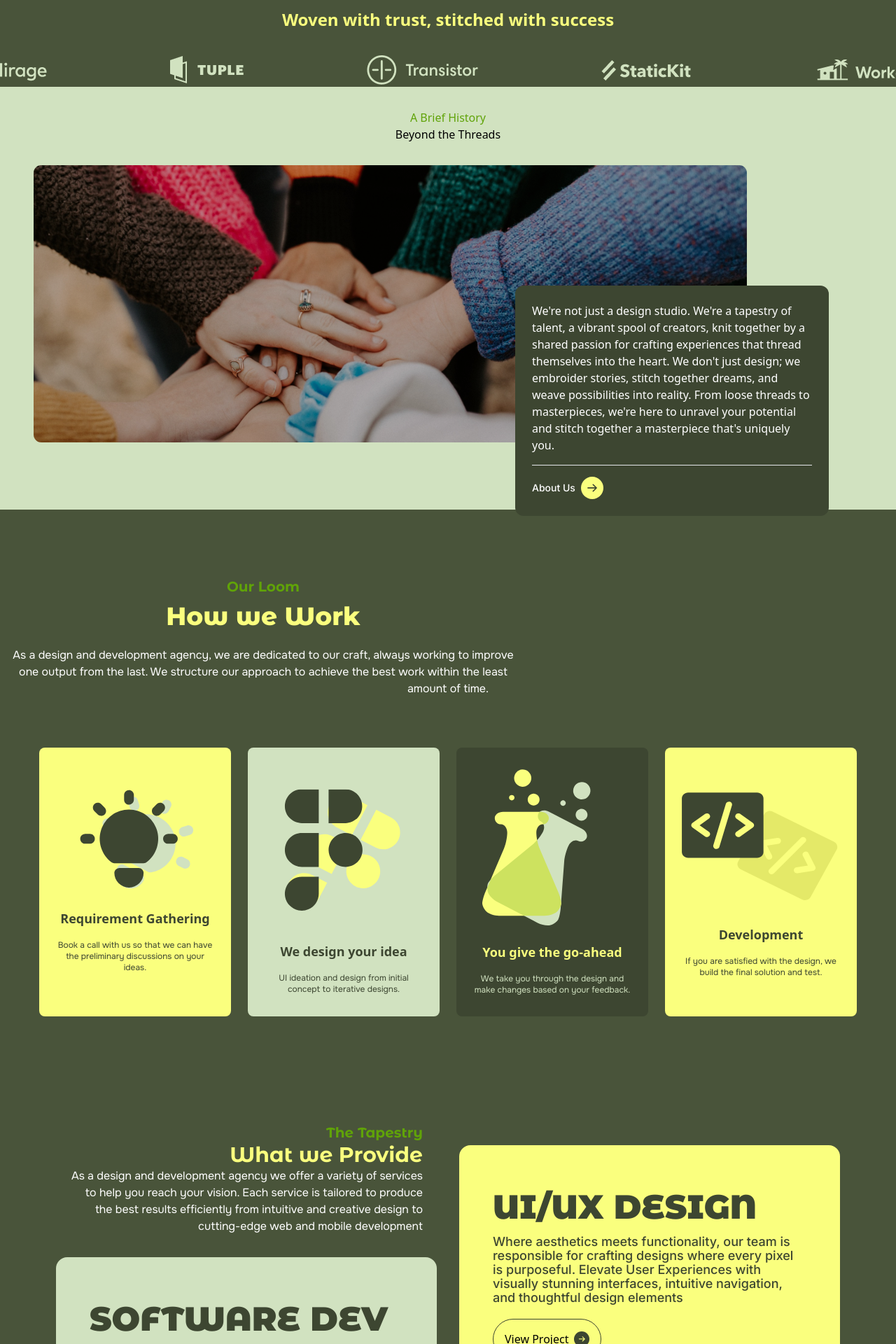
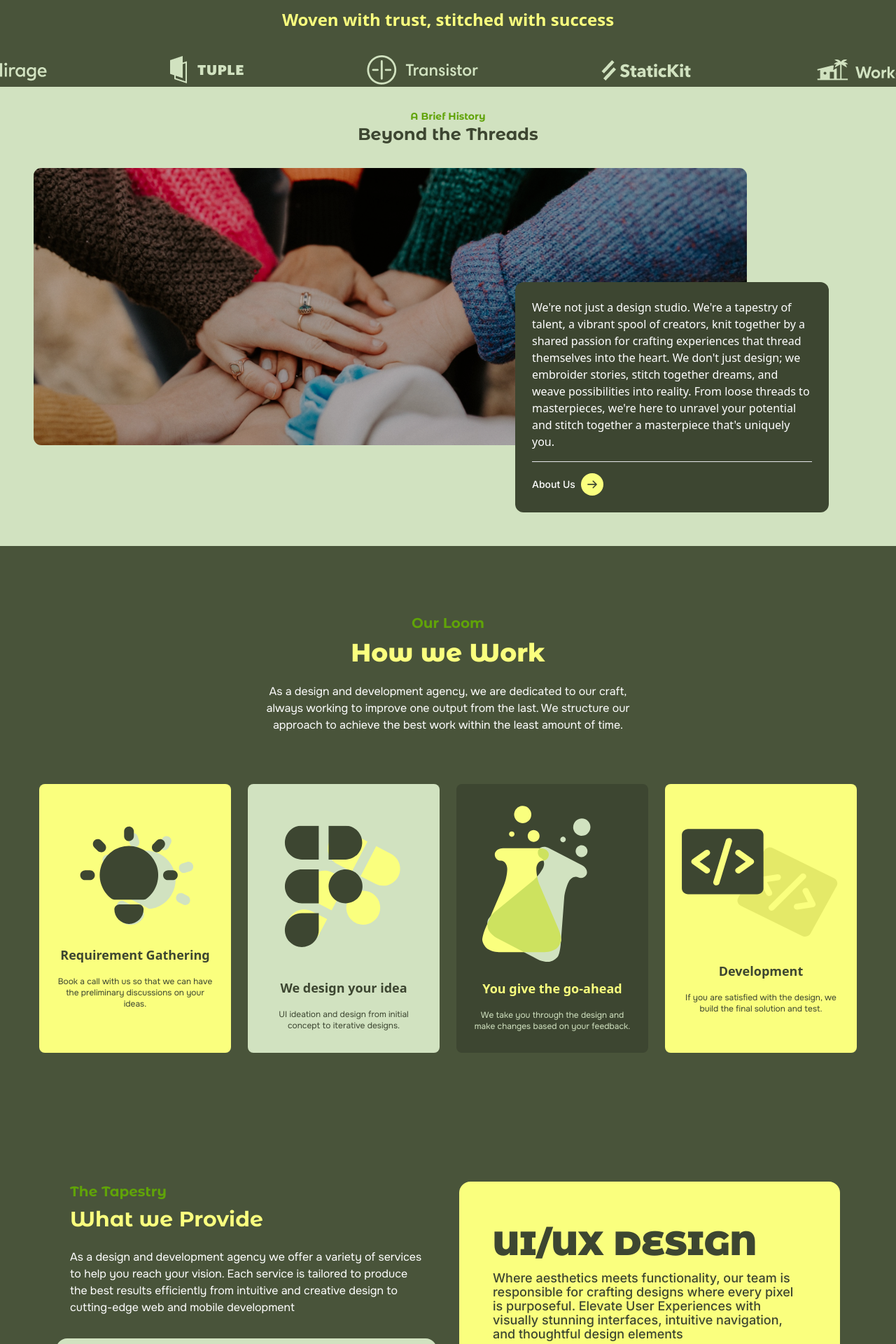
Before and after one commit to CatherineKiiru/In4lytics, a React (Vite) app: page / in a window 1280 px wide. Shown: the part 660-2580 px from the top of the page at 70% size. Built offline with nearby package versions, Linux system fonts and the light colour scheme.

Commit message:
fix: styling updates

```diff
--- a/src/components/home/HistorySection.jsx
+++ b/src/components/home/HistorySection.jsx
@@ -6,13 +6,18 @@ import rightArrow from "/src/assets/arrow-right.png";
 const HistorySection = () => {
   return (
     <>
-      <section className="bg-lightGreen md:w-full mx-auto pb-12 md:pb-24">
-        <div className="md:max-w-[1580px] md:mx-auto md:items-center">
+      <div className="bg-lightGreen">
+        <section className=" container mx-auto lg:relative">
+          <div className="">
             <div className="text-center py-8">
-            <h2 className="text-[#60A308]">A Brief History</h2>
-            <h1>Beyond the Threads</h1>
+              <h2 className="text-[#60A308] text-sm font-montserrat font-bold">
+                A Brief History
+              </h2>
+              <h1 className="text-oliveGreen text-2xl font-montserrat font-bold">
+                Beyond the Threads
+              </h1>
             </div>
-          <div>
+            <div className="lg:pb-36">
               <img
                 src={handModelsMobile}
                 className="w-full md:hidden"
@@ -24,8 +29,9 @@ const HistorySection = () => {
                 alt="hand models on desktop"
               />
             </div>
-          <div className="bg-oliveGreen p-6 space-y-4 lg:relative lg:float-right lg:rounded-xl lg:z-10 lg:top-[-14rem] lg:max-w-md lg:mr-24">
-            <article className="text-white justify-end">
+
+            <div className="bg-oliveGreen p-6 space-y-4 lg:absolute lg:bottom-12 md:mt-10 right-0 lg:rounded-xl  lg:max-w-md lg:mr-24">
+              <article className="text-white text-xs md:text-base justify-end">
                 We're not just a design studio. We're a tapestry of talent, a
                 vibrant spool of creators, knit together by a shared passion for
                 crafting experiences that thread themselves into the heart. We
@@ -46,6 +52,7 @@ const HistorySection = () => {
             </div>
           </div>
         </section>
+      </div>
     </>
   );
 };
--- a/src/components/home/HowWeWork.jsx
+++ b/src/components/home/HowWeWork.jsx
@@ -7,18 +7,18 @@ import group from "/src/assets/Group-48.svg"
 
 const HowWeWork = () => {
   return (
-    <section className="container mx-auto max-w-[520px] md:max-w-full pt-24">
-      <div className="px-4 text-center">
+    <section className="mx-auto max-w-[520px] md:max-w-[1920px] pt-24">
+      <div className="px-4 text-center max-w-md md:max-w-xl mx-auto">
         <h1 className=" text-[#60A308] font-bold text-sm md:text-xl font-montserrat">Our Loom</h1>
-        <h2 className=" text-lightYellow text-4xl font-extrabold md:mt-2 font-montserrat">How we Work</h2>
-        <p className=" text-white text-base font-normal md:mt-6 font-onest">
+        <h2 className=" text-lightYellow text-lg md:text-4xl font-extrabold md:mt-2 font-montserrat">How we Work</h2>
+        <p className=" text-white text-xs md:text-base font-normal mt-6 font-onest">
           As a design and development agency, we are dedicated to our craft,
           always working to improve one output from the last. We structure our
           approach to achieve the best work within the least amount of time.
         </p>
       </div>
       {/* cards section */}
-      <div className="md:flex mt-16 md:mt-12 text-center  gap-6 md:px-8 lg:px-14">
+      <div className="md:flex mt-12 text-center gap-6 md:px-8 lg:px-14">
         {/* card 1 */}
         <div className="bg-lightYellow m-6 p-6 h-96 w-80 rounded-lg mx-auto">
           <img src={bulbIcon} className="mx-auto ml-4" alt="bulb icon" />
--- a/src/components/home/WhatWeProvide.jsx
+++ b/src/components/home/WhatWeProvide.jsx
@@ -15,21 +15,21 @@ const WhatWeProvide = () => {
         <div className="lg:px-20 lg:container mx-auto lg:flex lg:grid-col-2 lg:max-w-7xl lg:pt-32 md:gap-8">
           {/* First Grid */}
           <div className="lg:w-1/2">
-            <div className="text-center md:text-end space-y-2 md:space-y-0 px-5">
-              <h1 className="text-[#60A308] font-montserrat md:text-xl font-bold">
+            <div className="text-center md:text-start space-y-2 md:space-y-0 px-5">
+              <h1 className="text-[#60A308] md:text-xl font-montserrat font-bold mt-16 lg:mt-8">
                 The Tapestry
               </h1>
-              <h2 className="text-lightYellow font-montserrat font-bold md:text-3xl md:mt-1">
+              <h2 className="text-lightYellow font-montserrat font-bold text-lg md:text-3xl md:pt-2">
                 What we Provide
               </h2>
-              <p className="text-white font-onest text-xs lg:text-base md:mt-6 ">
+              <p className="text-white font-onest text-xs md:text-base md:pt-6">
                 As a design and development agency we offer a variety of
                 services to help you reach your vision. Each service is tailored
                 to produce the best results efficiently from intuitive and
                 creative design to cutting-edge web and mobile development
               </p>
             </div>
-            <div className="relative bg-lightGreen h-[307px] md:h-[404px] mt-8 md:mt-8 px-7 lg:px-12 lg:rounded-2xl">
+            <div className="relative bg-lightGreen h-[307px] md:h-[404px] mt-12 md:mt-8 px-7 lg:px-12 lg:rounded-2xl">
               <h1 className="text-oliveGreen text-2xl md:text-5xl font-black font-montserrat pt-11 lg:pt-16 ">
                 SOFTWARE DEV
               </h1>
@@ -54,7 +54,7 @@ const WhatWeProvide = () => {
           </div>
           {/* Second Grid */}
           <div className="lg:w-1/2 lg:space-y-8">
-            <div className="relative bg-lightYellow h-[307px] md:h-[404px] md:mt-8 px-12 lg:rounded-2xl">
+            <div className="relative bg-lightYellow h-[307px] md:h-[404px] lg:mt-8 px-12 lg:rounded-2xl">
               <h1 className="text-oliveGreen text-2xl md:text-5xl font-black font-montserrat pt-11 lg:pt-16">
                 UI/UX DESIGN
               </h1>
@@ -76,7 +76,7 @@ const WhatWeProvide = () => {
                 <img src={figma} className="" alt="half-figma-logo" />
               </div>
             </div>
-            <div className="relative bg-oliveGreen h-[307px] md:h-[404px] md:mt-8 px-12 lg:rounded-2xl">
+            <div className="relative bg-oliveGreen h-[307px] md:h-[404px] lg:mt-8 px-12 lg:rounded-2xl">
               <h1 className="text-lightYellow text-2xl md:text-5xl font-black font-montserrat pt-11 lg:pt-16">
                 MOBILE DEV
               </h1>
```
Lines whose indentation alone changed are shown as unchanged.
